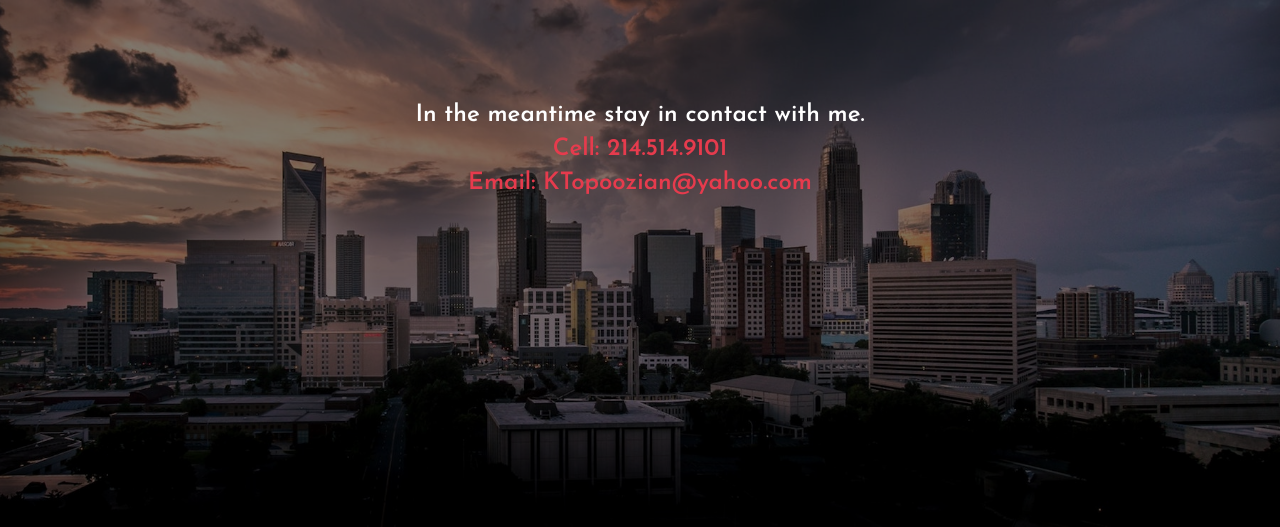
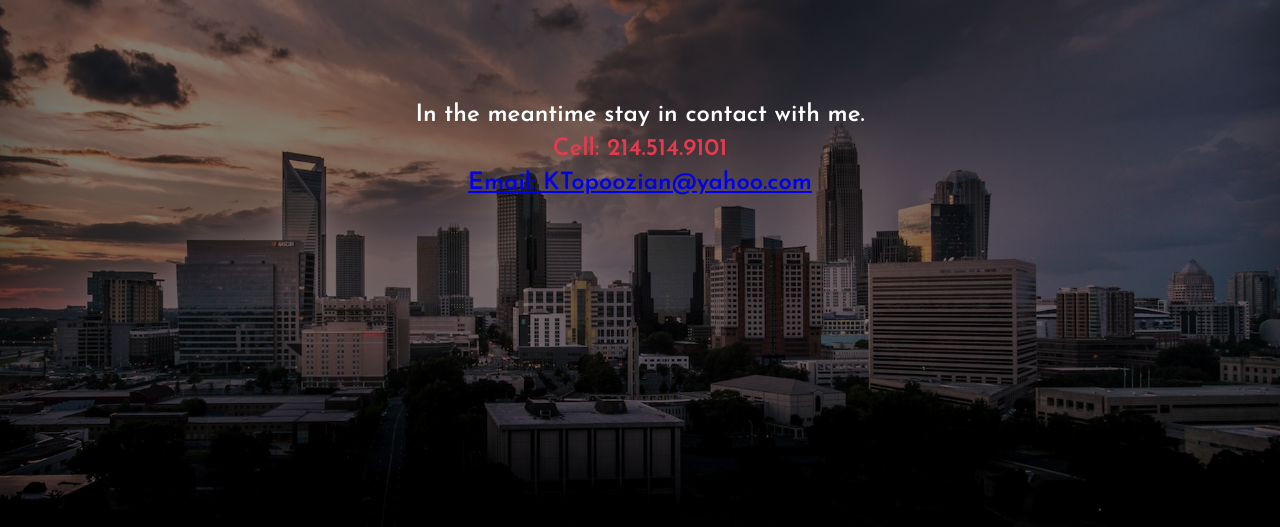
Before and after one commit to chofia/CharlotteTopRealty.github.io, a plain HTML site: page index.html in a window 1280 px wide. Shown: the part 273-800 px from the top of the page. Drawn offline with nearby package versions, Linux system fonts and the light colour scheme; a web font is replaced by a local one.

Commit message:
Update index.html

```diff
--- a/index.html
+++ b/index.html
@@ -18,7 +18,7 @@
 	</div>
 	<div id="middle">
 		<p> In the meantime stay in contact with me. <br/> <span>Cell: 214.514.9101  <br/>
-            Email: KTopoozian@yahoo.com</span></p>
+		<a href="mailto:Ktpoozian@yahoo.com">Email: KTopoozian@yahoo.com</span></a></p>
 	</div>
 </div>
 </body>
```
